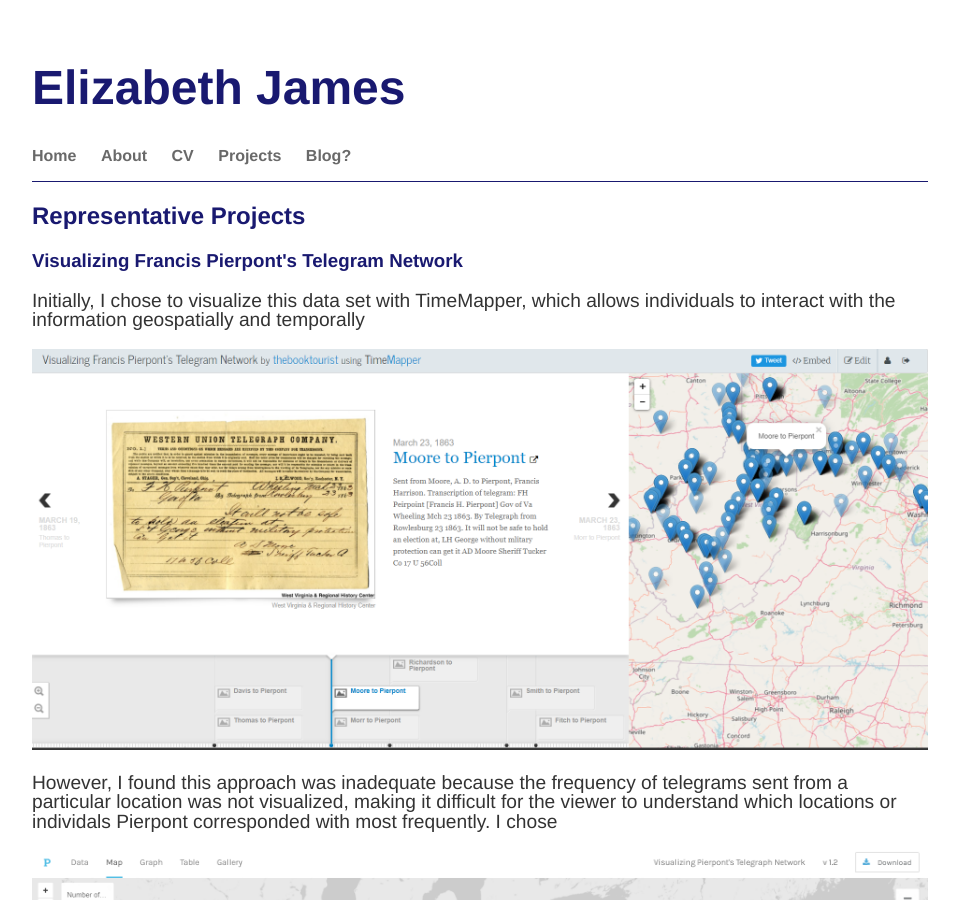
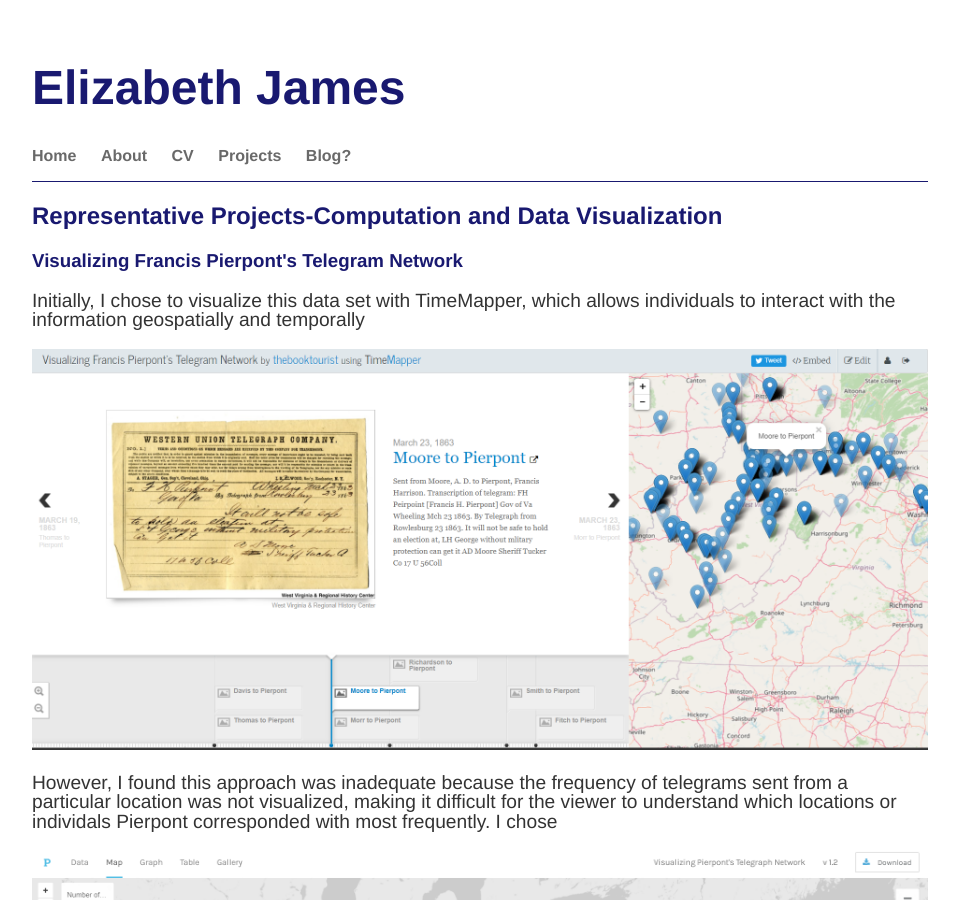
Before and after one commit to elizajames/old_site, a Jekyll site: the page built from projects/index.html, in a window 1280 px wide and 900 px high. Shown: the whole window, without its empty margins (160-1119 px from the left). Built offline with Jekyll 4.4.1, drawn with Linux system fonts in a browser that asks for light colours; some of the changed text lies outside the part shown.

Commit message:
Update index.html

```diff
--- a/projects/index.html
+++ b/projects/index.html
@@ -3,7 +3,7 @@ layout: default
 title: Projects Completed
 ---
 <div class="blurb">
-	<h2>Representative Projects</h2>
+	<h2>Representative Projects-Computation and Data Visualization</h2>
 	<h3>Visualizing Francis Pierpont's Telegram Network</h3>
 	<p>Initially, I chose to visualize this data set with TimeMapper, which allows individuals to interact with the information geospatially and temporally</p>
 	<img src="/images/PierpontNetwork.png" alt="TimeMapper Screenshot of map, timeline, and information about the Francis Pierpont Telegram Collection at West Virginia University." class="responsive">
@@ -19,7 +19,8 @@ title: Projects Completed
 	<p>EAD</p>
 	<p>Data Cleanup</p>
 	<h3>Exploring the Southern Courier (In Progress)</h3>
-	<p></p>
+	<h2>Representative Projects-Teaching and Outreach</h2>
+
 
 	<p>blah blah blah</p>
 </div><!-- /.blurb -->
```
